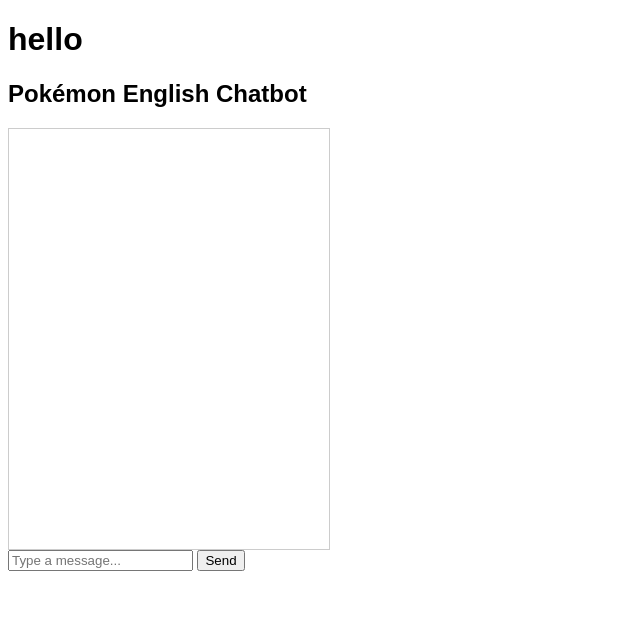
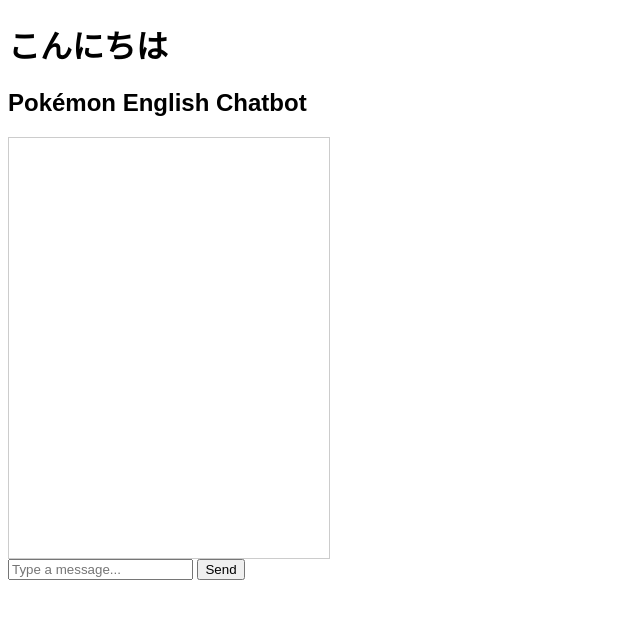
Before and after one commit to Tomoya20001102/chatbot-prototype, a plain HTML site: page index.html in a window 1280 px wide. Shown: the whole page, without its empty margins (0-640 px from the left). Drawn offline with Linux system fonts and the light colour scheme.

Commit message:
hello→こんにちは

```diff
--- a/index.html
+++ b/index.html
@@ -17,7 +17,7 @@
   </style>
 </head>
 <body>
-  <h1>hello</h1>
+  <h1>こんにちは</h1>
   <h2>Pokémon English Chatbot</h2>
   <div id="chat"></div>
   <input type="text" id="userInput" placeholder="Type a message...">
```
